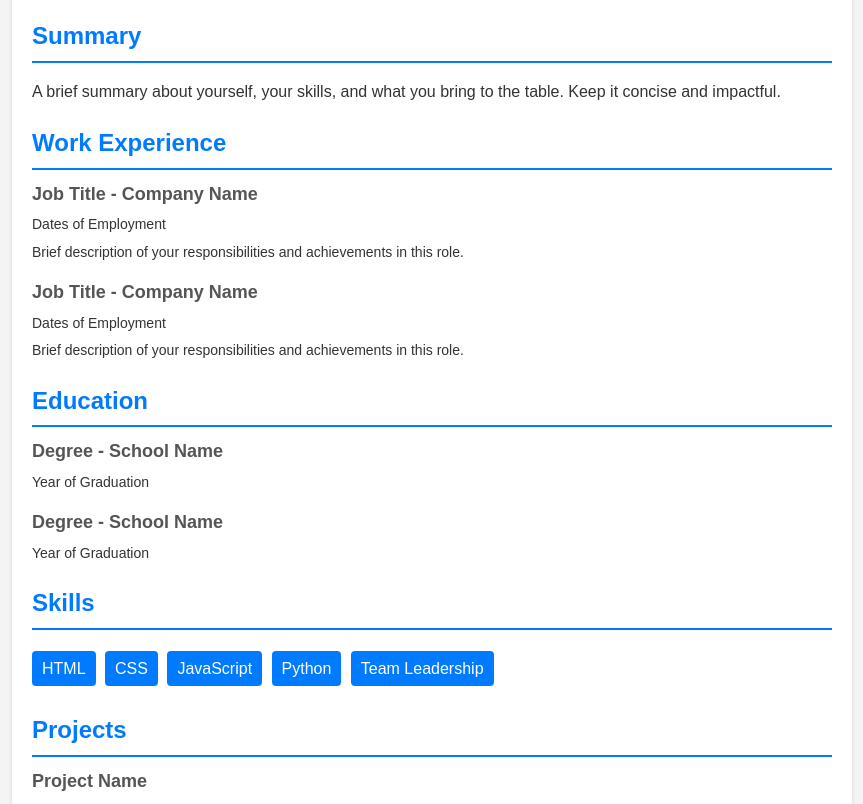
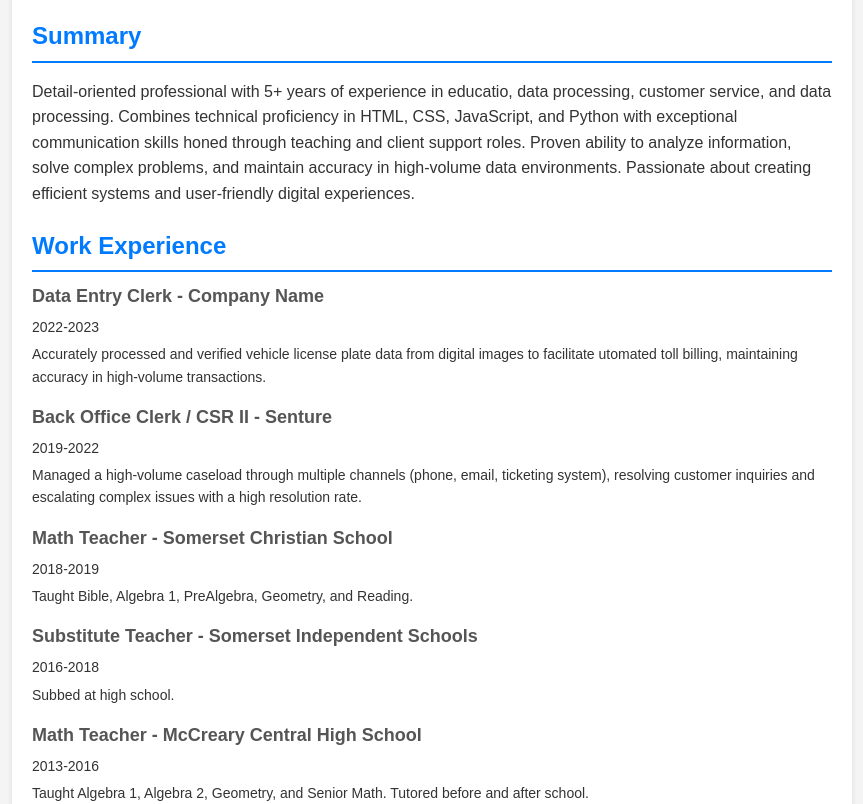
Before and after one commit to DexLox/dexlox.github.io, a plain HTML site: page index.html in a window 1280 px wide. Shown: the part 146-950 px from the top of the page, without its empty margins (208-1071 px from the left). Drawn offline with Linux system fonts and the light colour scheme.

Commit message:
Updated resume content in HTML

```diff
--- a/index.html
+++ b/index.html
@@ -91,38 +91,72 @@
             <section class="section">
                 <h2>Summary</h2>
                 <p>
-                    A brief summary about yourself, your skills, and what you
-                    bring to the table. Keep it concise and impactful.
+                    Detail-oriented professional with 5+ years of experience
+                    in educatio, data processing, customer service, and data
+                    processing. Combines technical proficiency in HTML, CSS,
+                    JavaScript, and Python with exceptional communication
+                    skills honed through teaching and client support roles.
+                    Proven ability to analyze information, solve complex
+                    problems, and maintain accuracy in high-volume data
+                    environments. Passionate about creating efficient systems
+                    and user-friendly digital experiences.
                 </p>
             </section>
             <section class="section">
                 <h2>Work Experience</h2>
                 <div class="item">
-                    <h3>Job Title - Company Name</h3>
-                    <p>Dates of Employment</p>
+                    <h3>Data Entry Clerk - Company Name</h3>
+                    <p>2022-2023</p>
                     <p>
-                        Brief description of your responsibilities and
-                        achievements in this role.
+                        Accurately processed and verified vehicle license
+                        plate data from digital images to facilitate
+                        utomated toll billing, maintaining accuracy in
+                        high-volume transactions.
                     </p>
                 </div>
                 <div class="item">
-                    <h3>Job Title - Company Name</h3>
-                    <p>Dates of Employment</p>
+                    <h3>Back Office Clerk / CSR II - Senture</h3>
+                    <p>2019-2022</p>
                     <p>
-                        Brief description of your responsibilities and
-                        achievements in this role.
+                        Managed a high-volume caseload through multiple
+                        channels (phone, email, ticketing system),
+                        resolving customer inquiries and escalating complex
+                        issues with a high resolution rate.
+                    </p>
+                </div>
+                </div>
+                <div class="item">
+                    <h3>Math Teacher - Somerset Christian School</h3>
+                    <p>2018-2019</p>
+                    <p>
+                        Taught Bible, Algebra 1, PreAlgebra, Geometry, and Reading.
+                    </p>
+                </div>
+                <div class="item">
+                    <h3>Substitute Teacher - Somerset Independent Schools</h3>
+                    <p>2016-2018</p>
+                    <p>
+                        Subbed at high school.
+                    </p>
+                </div>
+                <div class="item">
+                    <h3>Math Teacher - McCreary Central High School</h3>
+                    <p>2013-2016</p>
+                    <p>
+                        Taught Algebra 1, Algebra 2, Geometry, and Senior Math.
+                        Tutored before and after school.
                     </p>
                 </div>
             </section>
             <div class="section">
                 <h2>Education</h2>
                 <div class="item">
-                    <h3>Degree - School Name</h3>
-                    <p>Year of Graduation</p>
+                    <h3>BA Teaching: Secondary-Middle Math - Midway University</h3>
+                    <p>2012</p>
                 </div>
                 <div class="item">
-                    <h3>Degree - School Name</h3>
-                    <p>Year of Graduation</p>
+                    <h3>AS Management Information - Somerset Community College</h3>
+                    <p>2003</p>
                 </div>
             </section>
             <section class="section">
```
